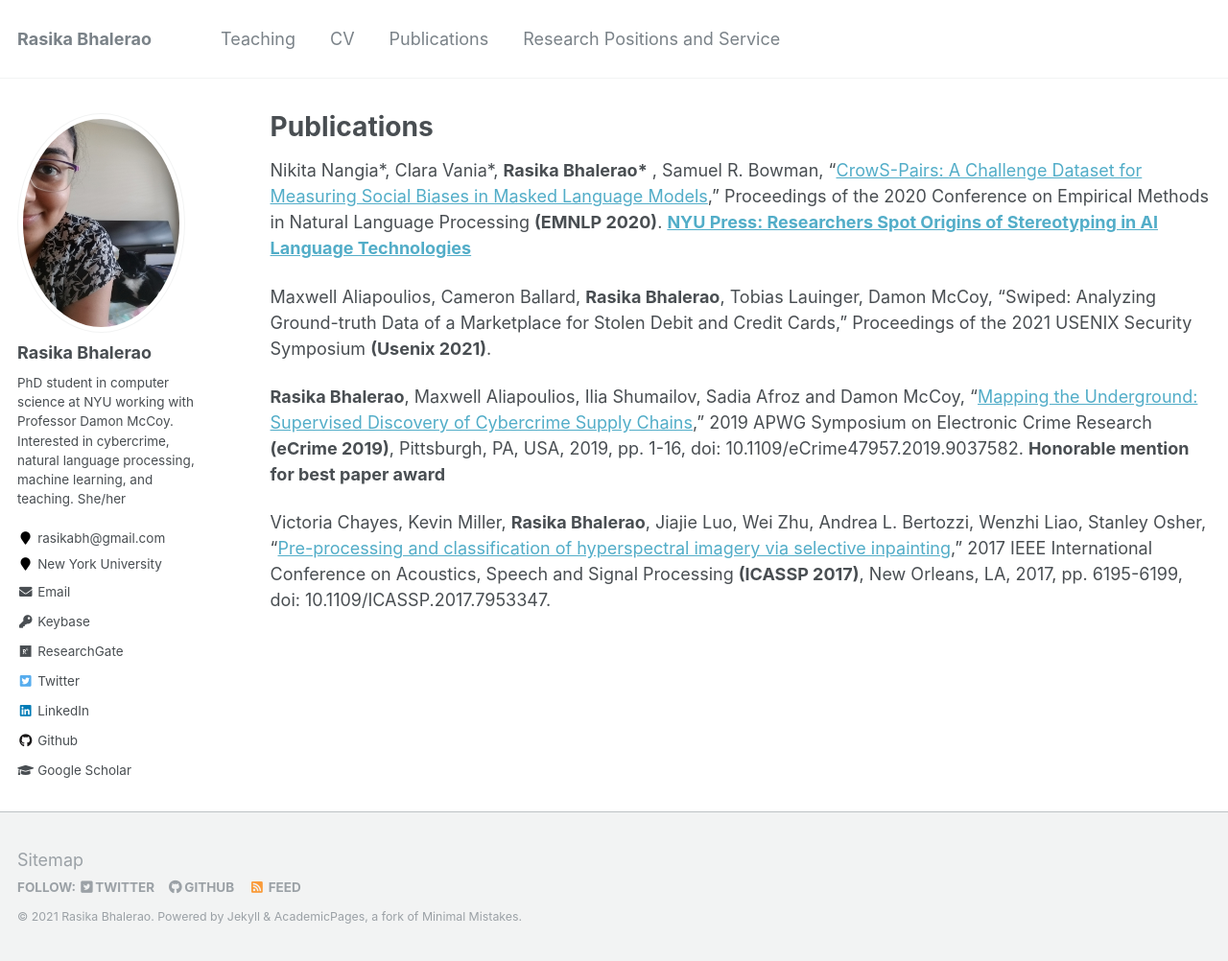
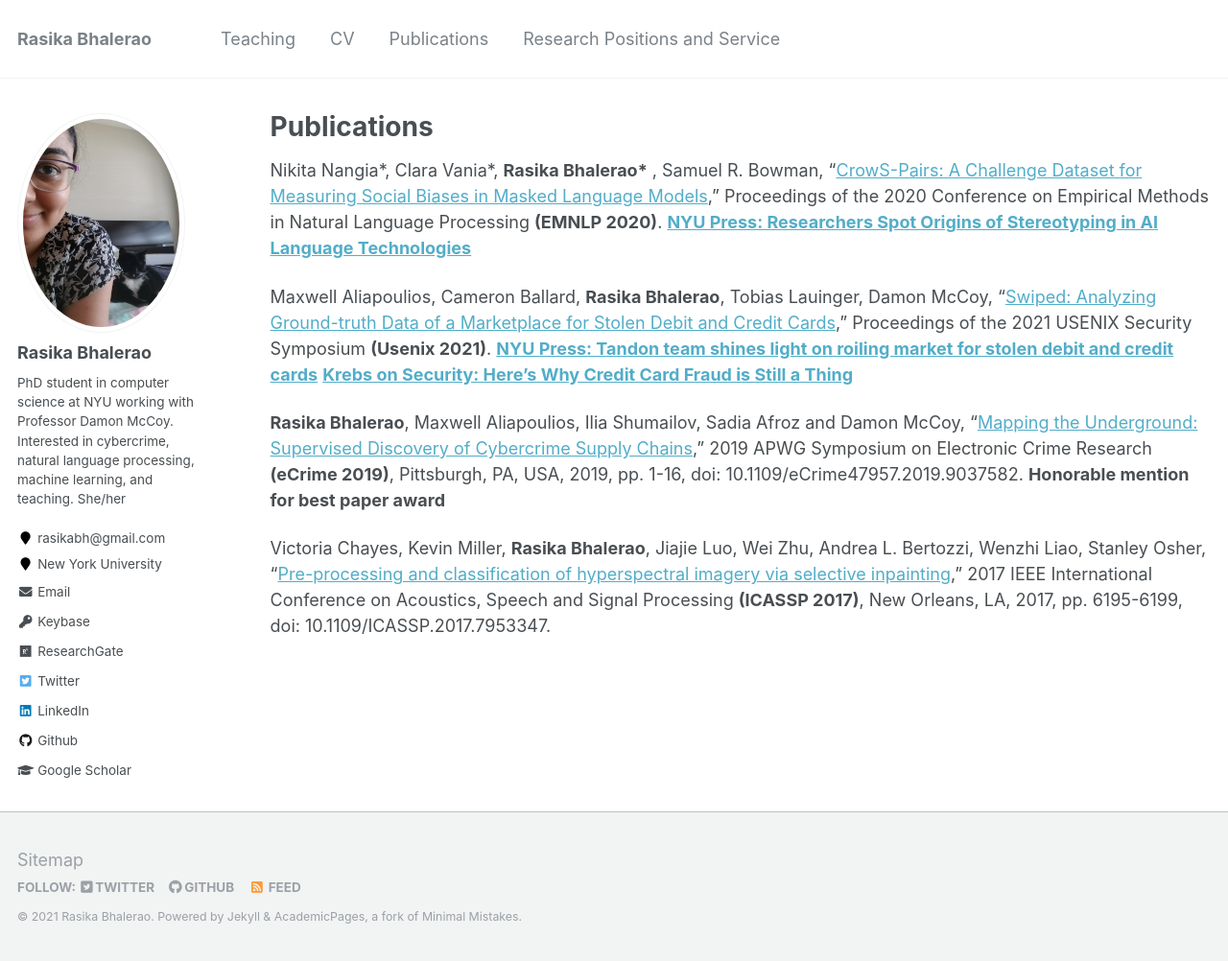
Before and after one commit to rasikabh/rasikabh.github.io, a Jekyll site: the page built from _pages/publications.md, in a window 1280 px wide and 1002 px high. Shown: the whole window at 96% size. Built offline with Jekyll 4.4.1, drawn with Linux system fonts in a browser that asks for light colours.

Commit message:
Update publications.md

```diff
--- a/_pages/publications.md
+++ b/_pages/publications.md
@@ -14,7 +14,7 @@ author_profile: true
 Nikita Nangia\*, Clara Vania\*, <b>Rasika Bhalerao\*</b>
 , Samuel R. Bowman, “[CrowS-Pairs: A Challenge Dataset for Measuring Social Biases in Masked Language Models](https://www.aclweb.org/anthology/2020.emnlp-main.154),” Proceedings of the 2020 Conference on Empirical Methods in Natural Language Processing **(EMNLP 2020)**. **[NYU Press: Researchers Spot Origins of Stereotyping in AI Language Technologies](https://www.nyu.edu/about/news-publications/news/2020/october/researchers-spot-origins-of-stereotyping-in-ai-language-technolo.html)**
 
-Maxwell Aliapoulios, Cameron Ballard, **Rasika Bhalerao**, Tobias Lauinger, Damon McCoy, "Swiped: Analyzing Ground-truth Data of a Marketplace for Stolen Debit and Credit Cards," Proceedings of the 2021 USENIX Security Symposium **(Usenix 2021)**.
+Maxwell Aliapoulios, Cameron Ballard, **Rasika Bhalerao**, Tobias Lauinger, Damon McCoy, "[Swiped: Analyzing Ground-truth Data of a Marketplace for Stolen Debit and Credit Cards](https://www.semanticscholar.org/paper/Swiped%3A-Analyzing-Ground-truth-Data-of-a-for-Stolen-Aliapoulios-Ballard/2b67e45e39e0eff67dafbc951fb09142638807e6)," Proceedings of the 2021 USENIX Security Symposium **(Usenix 2021)**. **[NYU Press: Tandon team shines light on roiling market for stolen debit and credit cards](https://engineering.nyu.edu/news/tandon-team-shines-light-roiling-market-stolen-debit-and-credit-cards)** **[Krebs on Security: Here’s Why Credit Card Fraud is Still a Thing](https://krebsonsecurity.com/2020/07/heres-why-credit-card-fraud-is-still-a-thing/)**
 
 **Rasika Bhalerao**, Maxwell Aliapoulios, Ilia Shumailov, Sadia Afroz and Damon McCoy, “[Mapping the Underground: Supervised Discovery of Cybercrime Supply Chains](http://damonmccoy.com/papers/ecrime2019.pdf),” 2019 APWG Symposium on Electronic Crime Research **(eCrime 2019)**, Pittsburgh, PA, USA, 2019, pp. 1-16, doi: 10.1109/eCrime47957.2019.9037582. **Honorable mention for best paper award**
 
```
